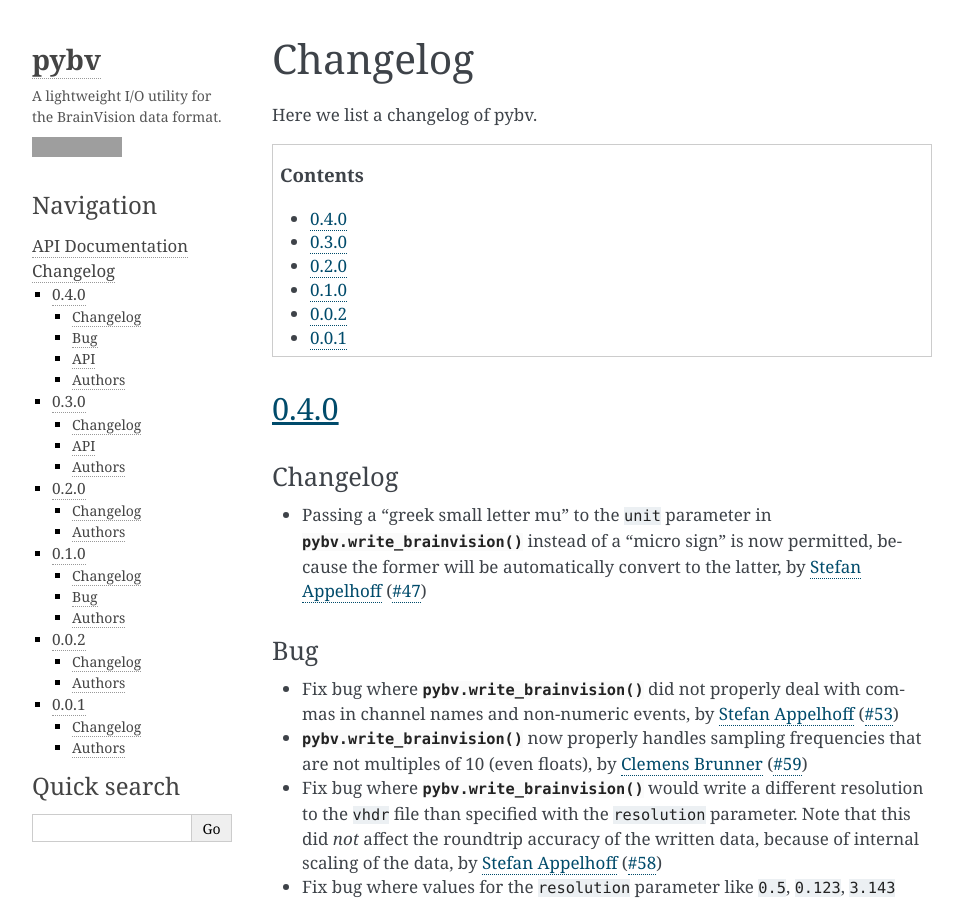
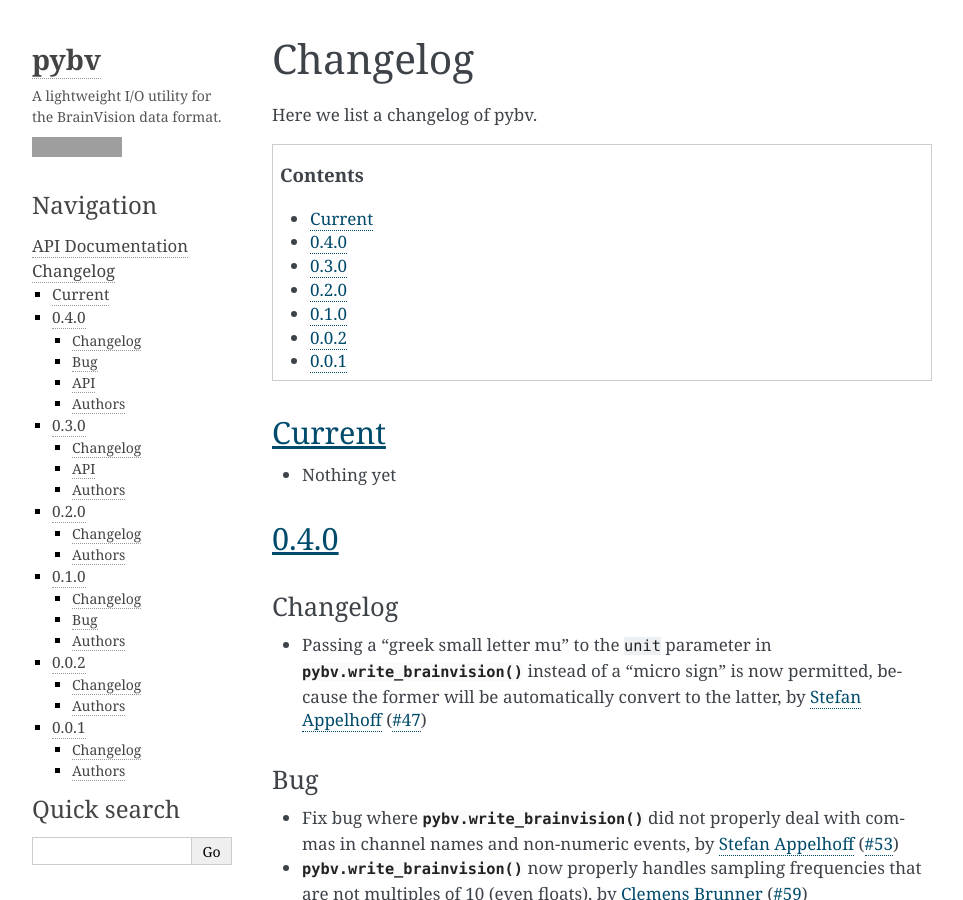
Before and after one commit to bids-standard/pybv, a Sphinx documentation site: the page built from docs/changelog.rst, in a window 1280 px wide and 900 px high. Shown: the whole window, without its empty margins (148-1111 px from the left). Built offline with Sphinx 7.4.7, drawn with Linux system fonts in a browser that asks for light colours; grey boxes are pictures that could not be loaded.

Commit message:
start developing 0.5.0

```diff
--- a/docs/changelog.rst
+++ b/docs/changelog.rst
@@ -11,6 +11,11 @@ Here we list a changelog of pybv.
 .. contents:: Contents
    :local:
    :depth: 1
+
+Current
+=======
+
+- Nothing yet
 
 0.4.0
 =====
--- a/pybv/__init__.py
+++ b/pybv/__init__.py
@@ -6,8 +6,9 @@
 #          Stefan Appelhoff <stefan.appelhoff@mailbox.org>
 #          Tristan Stenner <stenner@med-psych.uni-kiel.de>
 #          Clemens Brunner <clemens.brunner@gmail.com>
+#          Richard Höchenberger <richard.hoechenberger@gmail.com>
 #
 # License: BSD (3-clause)
 
-__version__ = '0.4.0'
+__version__ = '0.5.0.dev0'
 from .io import write_brainvision  # noqa: F401
```
